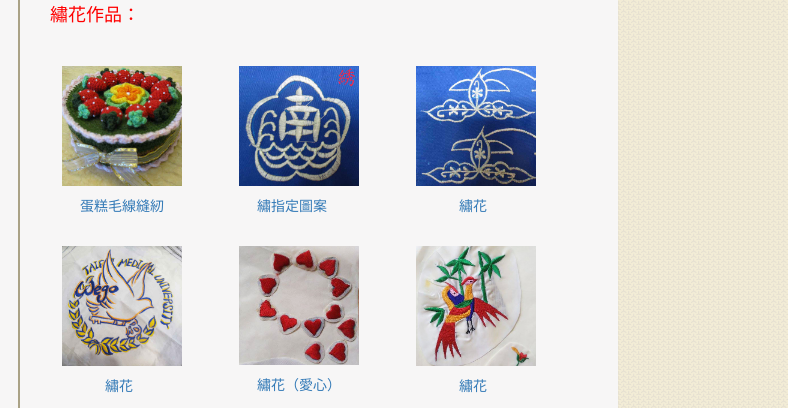
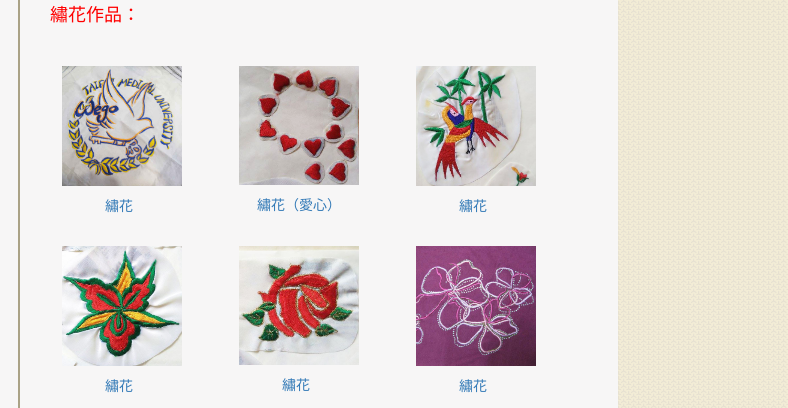
Before and after one commit to dav1a1223/zongmei, a plain HTML site: page page02.html in a window 1280 px wide. Shown: the part 265-673 px from the top of the page, 492-1280 px from the left. Drawn offline with nearby package versions, Linux system fonts and the light colour scheme.

Commit message:
final version

```diff
--- a/page02.html
+++ b/page02.html
@@ -327,11 +327,6 @@
 			<table border="0">
 			<h4 style="color: red;">繡花作品：</h4>
 				<tr>
-					<td><a id="page0201" href="img/page2/01.jpg"><img src="img/page2/01.jpg" alt="01" style="width: 120px;"><figcaption>蛋糕毛線縫紉</figcaption></a></td>
-					<td><a id="page0202" href="img/page2/02.jpg"><img src="img/page2/02.jpg" alt="02" style="width: 120px;"><figcaption>繡指定圖案</figcaption></a></td>
-					<td><a id="page0203" href="img/page2/03.jpg"><img src="img/page2/03.jpg" alt="03" style="width: 120px;"><figcaption style="padding-left:55px;">繡花</figcaption></a></td>
-				</tr>
-				<tr>
 					<td><figure><a id="page0204" href="img/page2/04.jpg"><img src="img/page2/04.jpg" alt="04" style="width: 120px;" ><figcaption style="padding-left:55px;">繡花</figcaption></a></td>
 					<td><figure><a id="page0205" href="img/page2/05.jpg"><img src="img/page2/05.jpg" alt="05" style="width: 120px;"><figcaption>繡花（愛心）</figcaption></a></td>
 					<td><figure><a id="page0206" href="img/page2/06.jpg"><img src="img/page2/06.jpg" alt="06" style="width: 120px;"><figcaption style="padding-left:55px;">繡花</figcaption></a></td>
```
